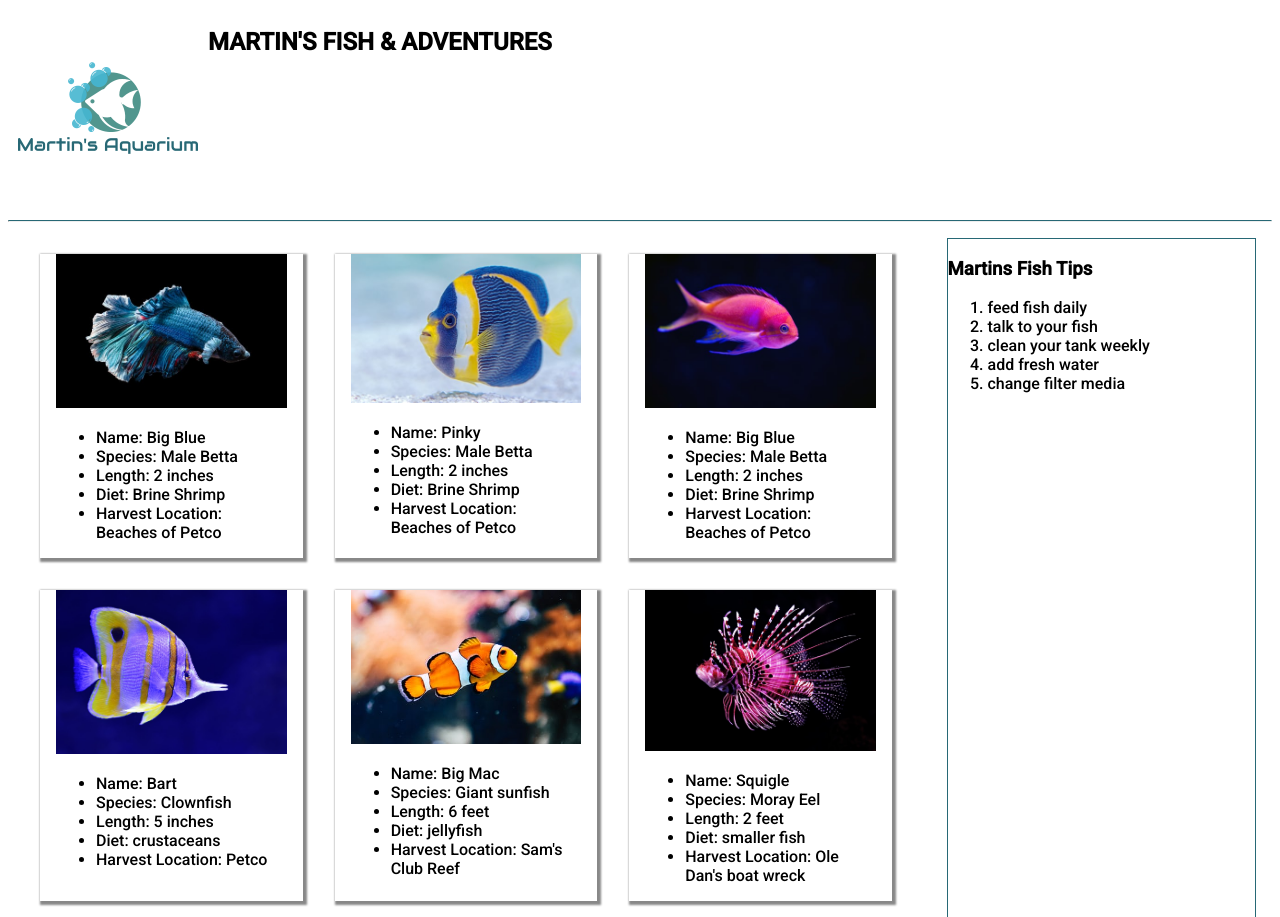
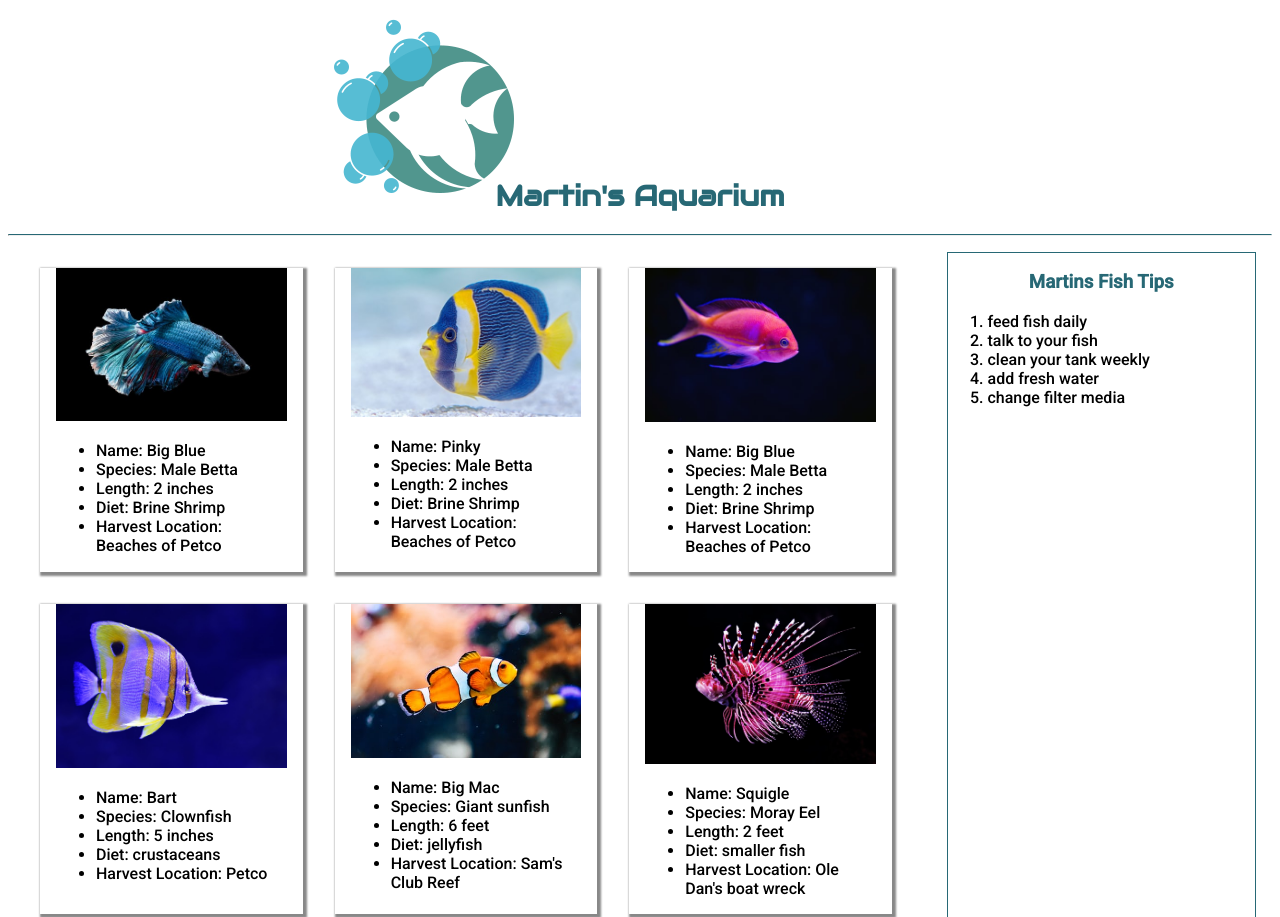
Before and after one commit to AudreyThomasson/martins-aquarium-audrey, a plain HTML site: page index.html in a window 1280 px wide. Shown: the top 917 px of the page. Drawn offline with Linux system fonts and the light colour scheme.

Commit message:
worked on logo layout

```diff
--- a/css/main.css
+++ b/css/main.css
@@ -1,22 +1,29 @@
 body {
     background-color: white;
-    font-family: 'Audiowide', cursive;
     font-family: 'Roboto', sans-serif;
 }
 
-.logoBox {
-    display: flex;
-    flex-wrap: nowrap;
+/* .logoBox {
+    /* display: flex; */
 
+
+/* } */
+
+.logoImage {
+    /* align-self: center; */
+
+        display: block;
+        margin-left: auto;
+        margin-right: auto;
+        width: 50%;
+        height: 150px;
 }
 
-.logoImage {
-    /* flex-grow: 1; */
-    justify-content: center;
-}
-
-.title {
-    /* flex-grow: 4; */
+.logoTitle {
+    font-family: 'Audiowide', cursive;
+    text-align: center;
+    color: #276875;
+    font-size: 180%;
 }
 
 .blue-line {
@@ -61,7 +68,16 @@ aside {
     flex: 1;
 
 }
+.tipsTitle {
+    text-align: center;
+    color: #276875;
+
+}
 
 .tipLines {
-    font-color: black;
+    /* font-color: black; */
 }
+
+h2 {
+    color: #276875;
+}
--- a/index.html
+++ b/index.html
@@ -17,10 +17,10 @@
         <header>
             <div class="logoBox">
                 <div class= "logoImage">
-                     <img src="images/martins-newLogo-200x200.png" alt="Martins Logo">
+                     <img src="images/martins-round-logo.png" alt="Martins Logo">
                 </div>
-                <h2 class="title">MARTIN'S FISH & ADVENTURES</h2>
             </div>
+            <h1 class="logoTitle">Martin's Aquarium</h1>
         </header>
 
         <hr class="blue-line"></hr>
@@ -38,7 +38,7 @@
 
 
                 <aside>
-                    <h3>Martins Fish Tips</h3>
+                    <h3 class="tipsTitle">Martins Fish Tips</h3>
                     <div>
                         <ol class="tipLines">
 
```
